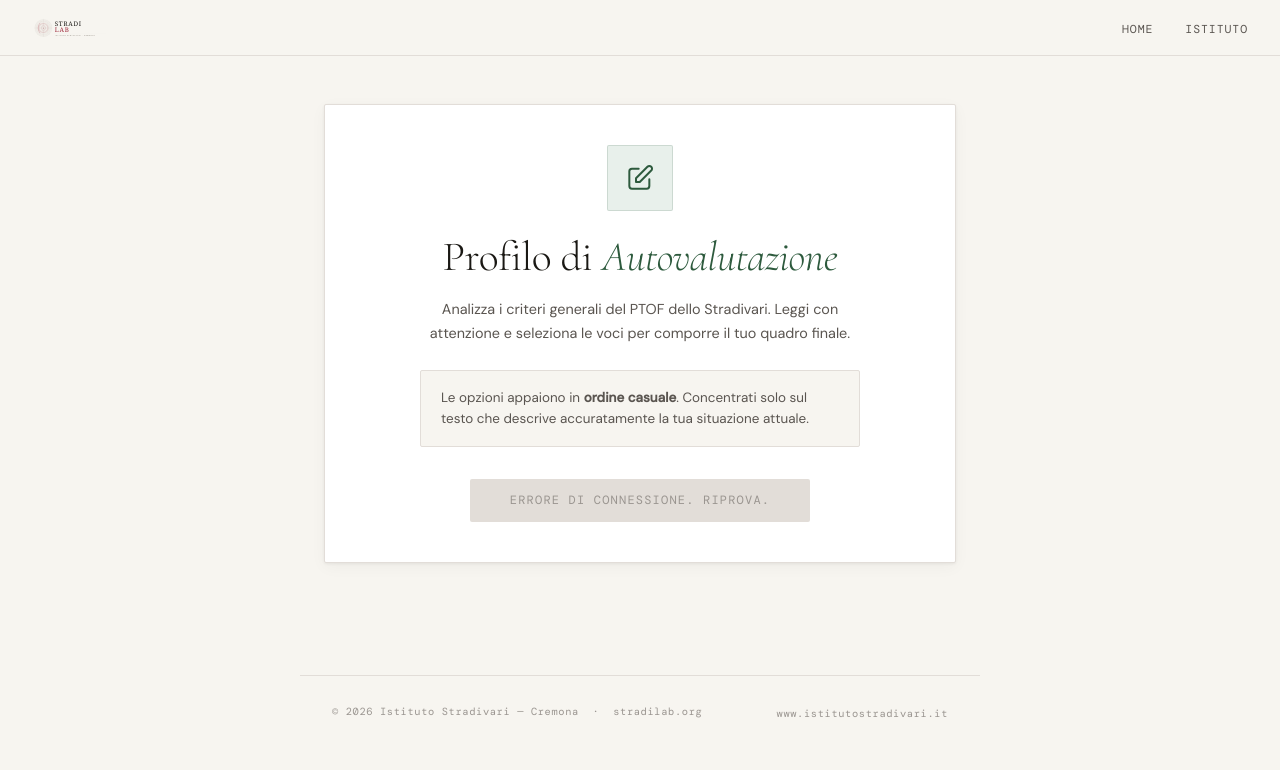
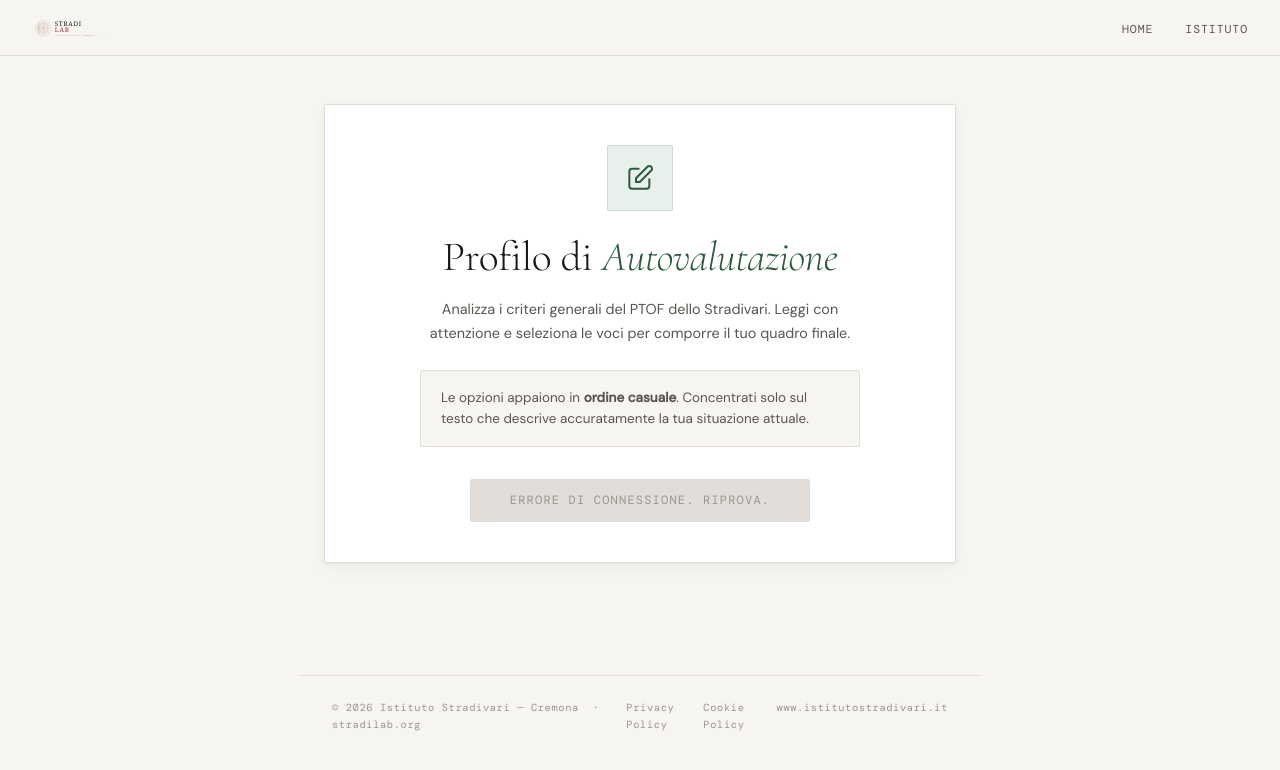
Before and after one commit to claudio-nuzzo/autovalutazione-stradivari, a plain HTML site: page autovalutazione-app/index.html in a window 1280 px wide. Drawn offline with nearby package versions, Linux system fonts and the light colour scheme; no server answers; a web font is replaced by a local one.

Commit message:
Update index.html

```diff
--- a/autovalutazione-app/index.html
+++ b/autovalutazione-app/index.html
@@ -284,7 +284,7 @@
 
 <footer>
   <div class="footer-left">© 2026 Istituto Stradivari — Cremona &nbsp;·&nbsp; stradilab.org</div>
-  <div class="footer-right"><a href="https://www.istitutostradivari.it" target="_blank" rel="noopener">www.istitutostradivari.it</a></div>
+  <div class="footer-right" style="display:flex;gap:1.5rem;"><a href="https://stradilab.org/privacy.html">Privacy Policy</a><a href="https://stradilab.org/cookie-policy.html">Cookie Policy</a><a href="https://www.istitutostradivari.it" target="_blank" rel="noopener">www.istitutostradivari.it</a></div>
 </footer>
 
 <script>
```
